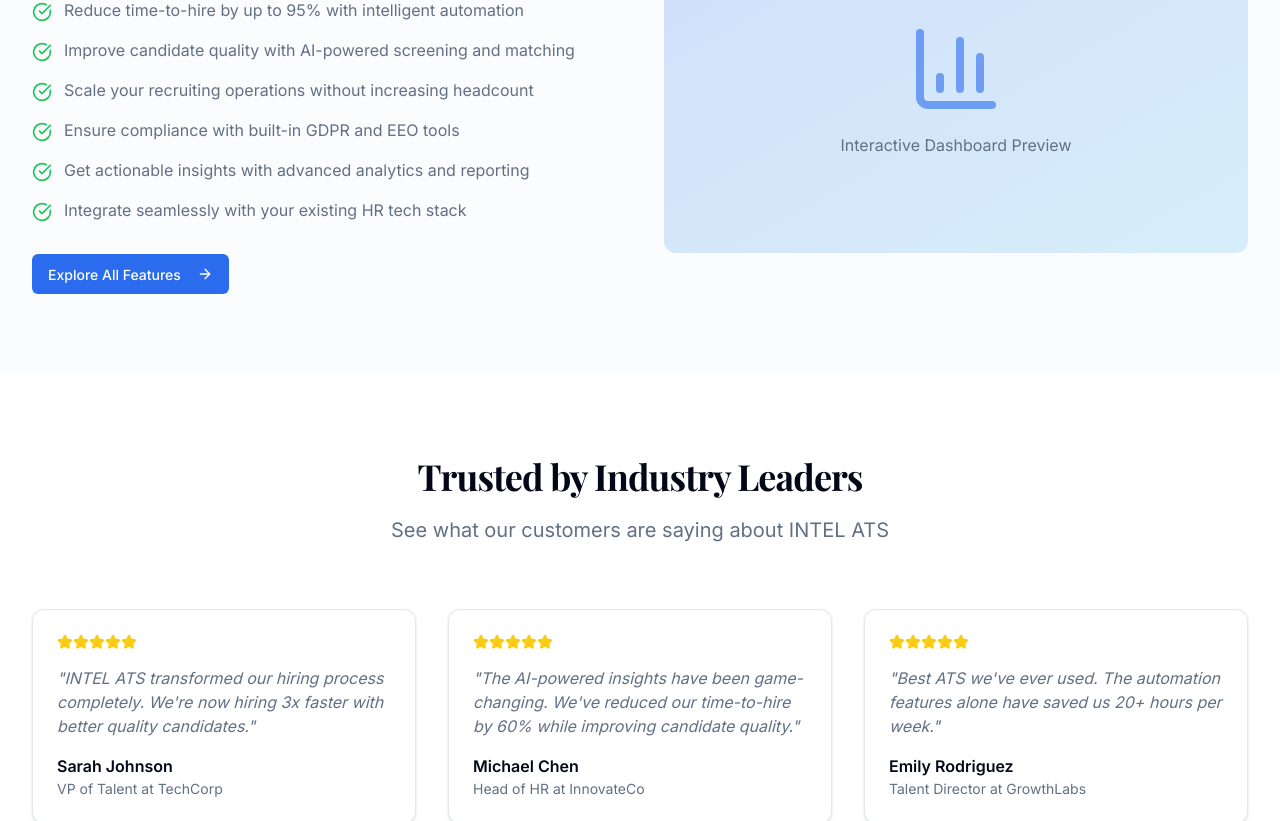
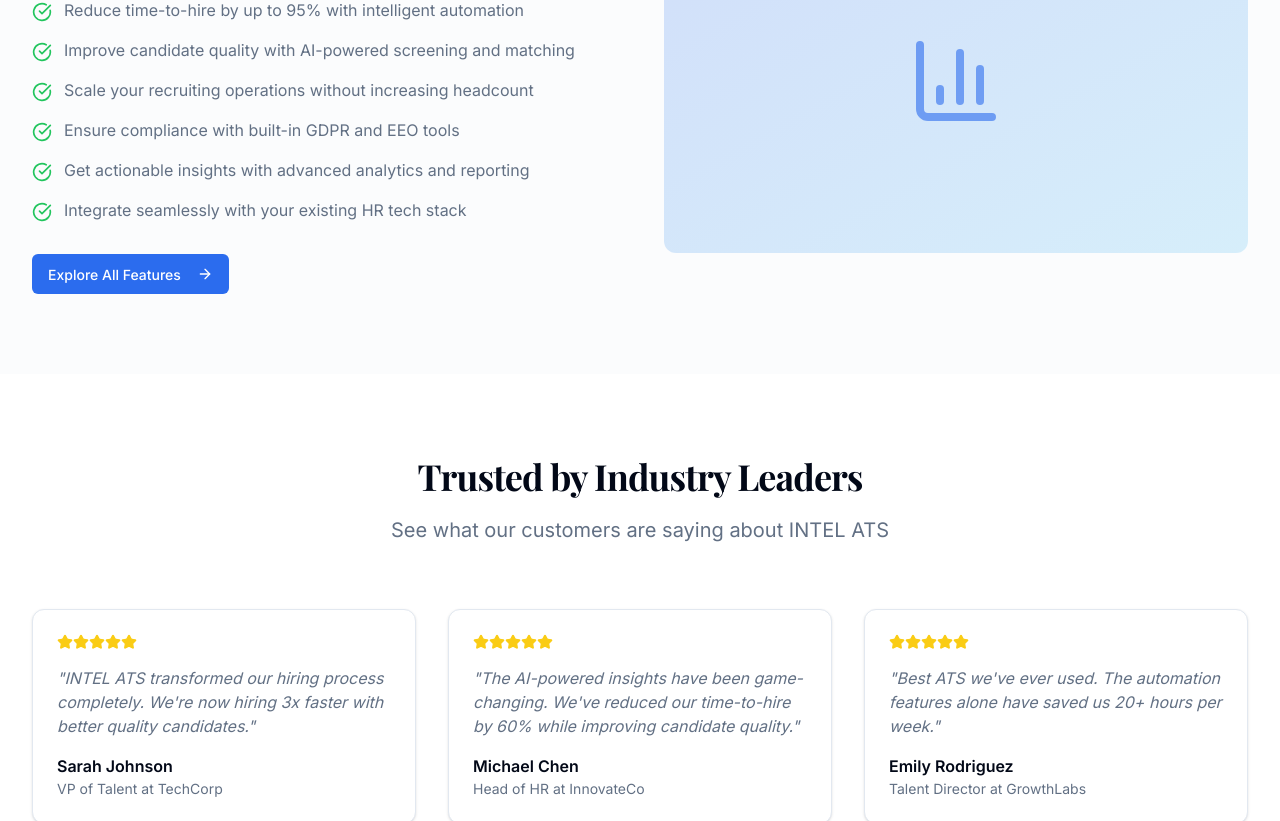
Before and after one commit to 3bi-io/cre-insights-dashboard, a React (Vite) app: page / in a window 1280 px wide. Shown: the part 2099-2920 px from the top of the page. Built offline with nearby package versions, Linux system fonts and the light colour scheme.

Commit message:
Remove 'Interactive Dashboard Preview'

```diff
--- a/src/components/landing/BenefitsSection.tsx
+++ b/src/components/landing/BenefitsSection.tsx
@@ -42,7 +42,6 @@ const BenefitsSection = () => {
             <div className="aspect-video bg-gradient-to-br from-primary/20 to-accent/20 rounded-lg flex items-center justify-center">
               <div className="text-center">
                 <BarChart3 className="h-24 w-24 text-primary/60 mx-auto mb-4" />
-                <p className="text-muted-foreground">Interactive Dashboard Preview</p>
               </div>
             </div>
           </div>
```
